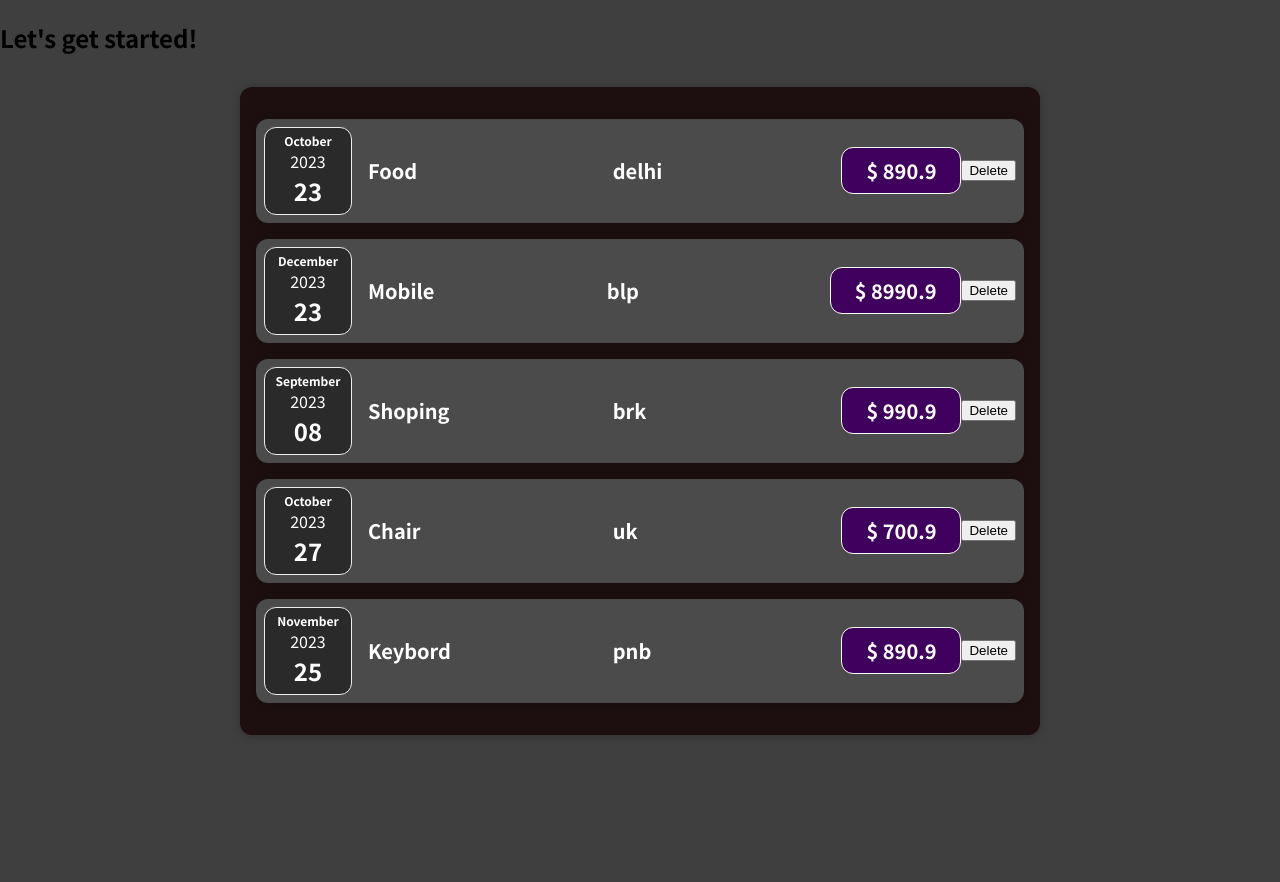
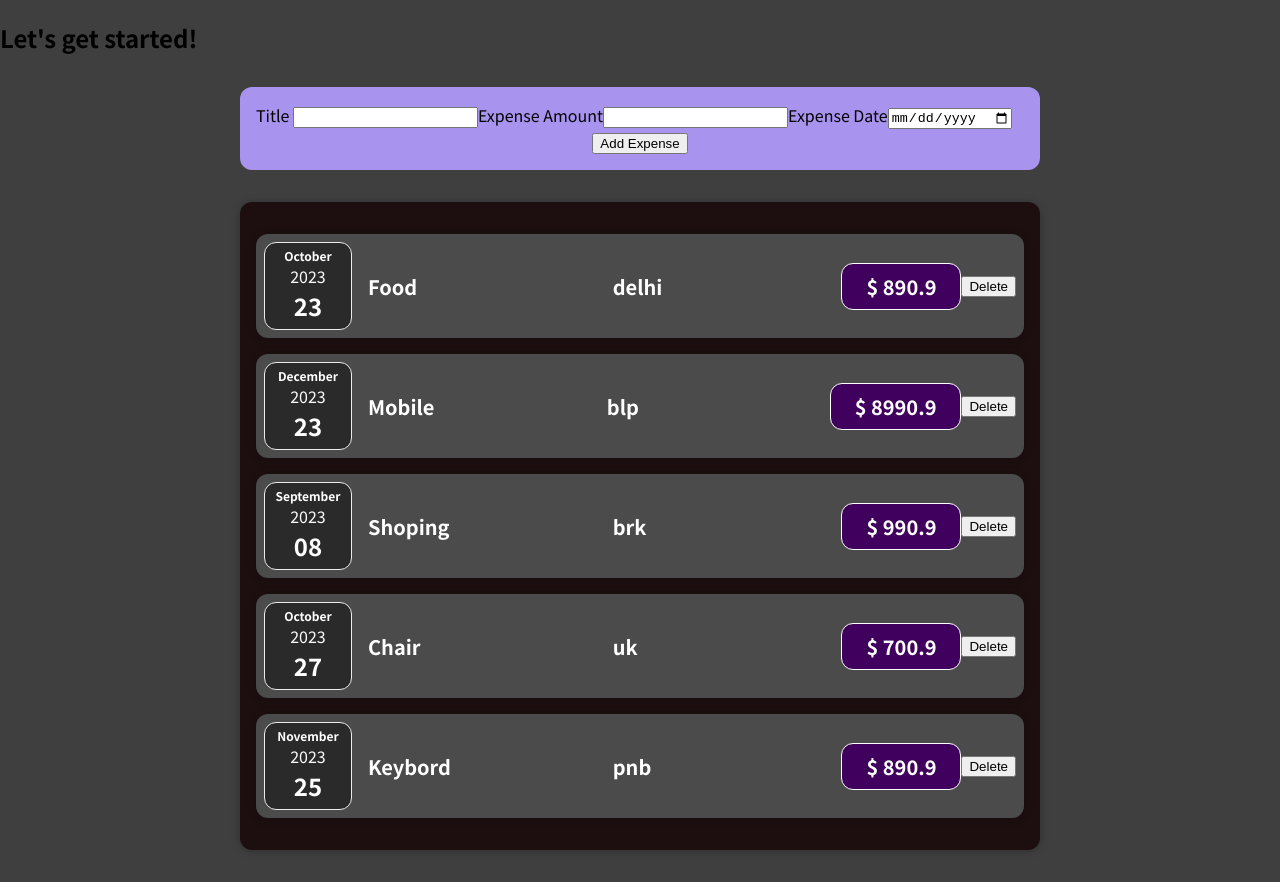
Before and after one commit to Anandg01/firstReactProject, a React (Create React App) app: page / in a window 1280 px wide. Before the commit the page ends 800 px from the top, so only its background shows below. Built offline with nearby package versions, Linux system fonts and the light colour scheme.

Commit message:
Add newExpense submit form

```diff
--- a/src/App.js
+++ b/src/App.js
@@ -1,4 +1,5 @@
 import Expenses from "./Components/Expenses/Expenses";
+import AddExpenses from './Components/AddExpense/AddExpenses';
  const App=()=> {
   const expenses = [
     { title: 'Food', amount: 890.9, date: new Date(2023, 9, 23), location: "delhi" },
@@ -11,6 +12,7 @@ import Expenses from "./Components/Expenses/Expenses";
   return (
     <div>
       <h2>Let's get started!</h2>
+      <AddExpenses />
       <Expenses items={expenses} ></Expenses>
     </div>
   );
--- /dev/null
+++ b/src/Components/AddExpense/AddExpense.css
@@ -0,0 +1,13 @@
+.new-expense {
+    background: #a893ee;
+    padding: 1rem;
+    width: 50rem;
+    max-width: 95%;
+    border-radius: 12px;
+    text-align: center;
+    margin: 2rem auto;
+}
+
+.addExpense-controls {
+  display: flex;
+}
--- /dev/null
+++ b/src/Components/AddExpense/AddExpenses.js
@@ -0,0 +1,13 @@
+import ExpenseForm from "./ExpensesForm";
+import './AddExpense.css'
+const NewExpenes=()=>{
+
+    return (
+        <div className="new-expense">
+            <ExpenseForm />
+        </div>
+    )
+
+}
+
+export default NewExpenes;
--- /dev/null
+++ b/src/Components/AddExpense/ExpensesForm.js
@@ -0,0 +1,65 @@
+import { useState } from "react";
+const ExpenseForm = () => {
+    // const [enteredTitle, setEnteredTitle] = useState('');
+    // const [ensteredAmout, setEnteredAmount] = useState('');
+    // const [enteredDate, setEnteredDate] = useState('');
+    const [userInput, setUserInput] = useState(
+        {
+            enteredTitle: '',
+            enteredAmount: '',
+            enteredDate: ''
+        }
+     )
+
+    const titleChangeHandler = (e) => {
+      //  setEnteredTitle(e.target.value)
+      setUserInput((prevState)=>{
+        return {...prevState,enteredTitle:e.target.value}
+       })
+    }
+    const amountChangeHandler = (e) => {
+       // setEnteredAmount(e.target.value)
+       setUserInput((prevState)=>{
+        return {...prevState,enteredAmount:e.target.value}
+       })
+
+    }
+
+    const dateChangeHandler = (e) => {
+        //setEnteredDate(e.target.value)
+        setUserInput((prevState)=>{
+            return {...prevState,enteredDate:e.target.value}
+           })
+    }
+    const formSubmitHander = (e) => {
+        e.preventDefault();
+        console.log(userInput)
+    }
+
+    return (
+        <div>
+            <form onSubmit={formSubmitHander}>
+                <div className="addExpense-controls">
+                    <div className="addExpense-control">
+                        <label> Title </label>
+                        <input onChange={titleChangeHandler} type="text" />
+                    </div>
+                    <div>
+                        <label>Expense Amount</label>
+                        <input onChange={amountChangeHandler} type="number" />
+                    </div>
+
+                    <div>
+                        <label>Expense Date</label>
+                        <input onChange={dateChangeHandler} type="date" />
+                    </div>
+                </div>
+                <div>
+                    <button type="submit">Add Expense</button>
+                </div>
+            </form>
+        </div>
+    )
+}
+
+export default ExpenseForm;
--- a/src/Components/Expenses/ExpenseItem.js
+++ b/src/Components/Expenses/ExpenseItem.js
@@ -1,18 +1,23 @@
+import { useState } from "react"
 import "./ExpenseItem.css"
 import ExpenseDate from "./ExpenseDate.js"
 import ExpenseDetails from "./ExpenseDetails.js"
 import Card from '../UI/Card.js'
 const ExpeseItem=(props)=> {
 
+    console.log("Expense item evaluated by react.");
+   const [title, setTitle]=useState(props.title)
     const clickHandler =()=>{
         console.log('clicked!')
+        setTitle('updated!')
+        console.log(title)
     }
 
     return (
         <Card className="expense-item">
             <ExpenseDate date={props.date}></ExpenseDate>
             <ExpenseDetails
-                title={props.title}
+                title={title}
                 amount={props.amount}
                 location={props.location}
             />
```
